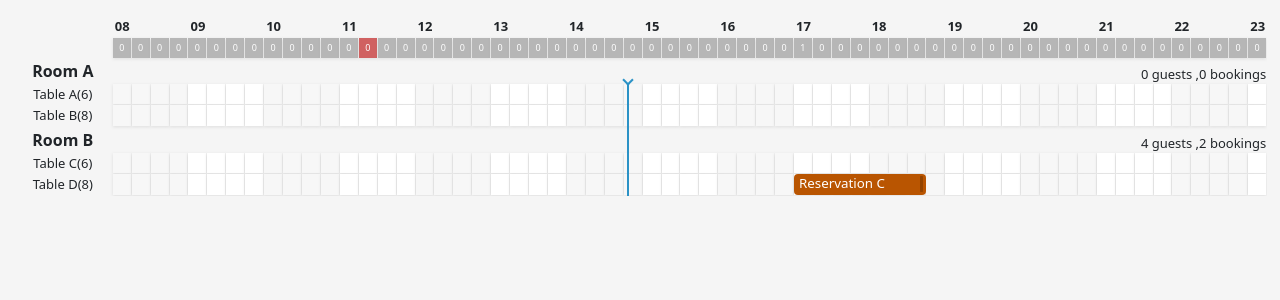
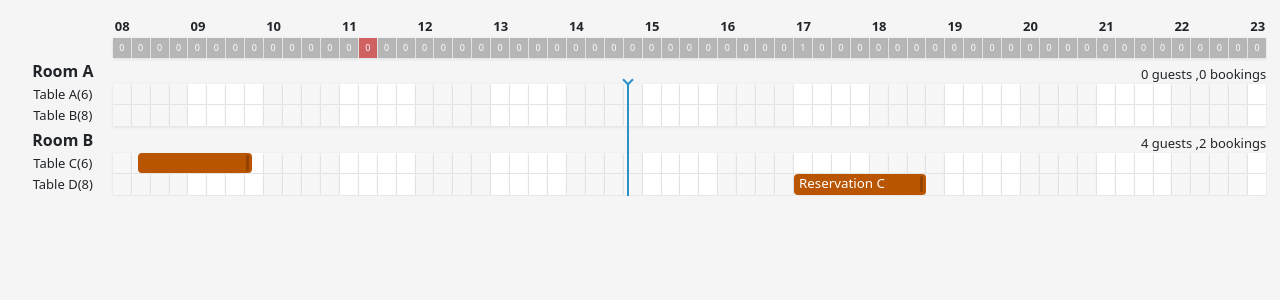
Before and after one commit to Med-Cherif/table-booking-calendar-1, a React (Vite) app: page / in a window 1280 px wide. Shown: the top 300 px of the page. Built offline with nearby package versions, Linux system fonts and the light colour scheme.

Commit message:
accepting time even if it's not in the range

```diff
--- a/src/components/table_booking_calendar/components/dragable_resizable_item/DragableResizableItem.tsx
+++ b/src/components/table_booking_calendar/components/dragable_resizable_item/DragableResizableItem.tsx
@@ -6,12 +6,15 @@ import { useDraggable } from '@dnd-kit/core';
 import { useEventsStore } from '../../../../store/eventsStore';
 import ModalTip from '../modal_tip';
 import { Reservation } from '../../../../types/types';
+import { addMinutes, parse, format } from 'date-fns';
 import lock from '../../../../assets/icons/lock.svg';
 
 interface DragableResizableItemProps {
   factor: number;
   tableId: number;
-  onResized?: (factor: number) => void;
+  diffResult: number;
+  diffEndResult: number;
+  onResized?: (factor: number, timeEnd: any) => void;
   onResizeStart?: () => void;
   onResizeEnd?: () => void;
   modal?: (close: () => void) => React.ReactNode;
@@ -30,6 +33,8 @@ const verticalDrag = (style: React.CSSProperties | undefined) =>
 export default function DragableResizableItem({
   factor,
   tableId,
+  diffEndResult,
+  diffResult,
   onResized,
   reservation,
   modal,
@@ -41,19 +46,36 @@ export default function DragableResizableItem({
   const widthRef = useRef(0);
   const factorRef = useRef(factor);
   const tdWidthRef = useRef(0);
+  const marginLeftRef = useRef(0);
+  const [marginLeft] = useState(() => {
+    if (diffResult === 5) {
+      return '33.3333333';
+    } else if (diffResult === 10) {
+      return '66.6666666';
+    }
+    return 0;
+  });
+
+  useEffect(() => {
+    console.log({ diffEndResult, diffResult });
+  }, []);
 
   useEffect(() => {
     const wd =
       document.querySelector('.table-item')?.getClientRects()[0]?.width ?? 0;
-    widthRef.current = wd * factor;
+    const newMarginLeft = (diffResult * tdWidthRef.current) / 15;
+    const newAddedWidth = (diffEndResult * tdWidthRef.current) / 15;
+    widthRef.current = wd * factor - newMarginLeft + newAddedWidth;
     tdWidthRef.current = wd;
+    marginLeftRef.current = newMarginLeft;
     setForceRender(!forceRender);
 
     function resize() {
       const wtd =
         document.querySelector('.table-item')?.getClientRects()[0]?.width ?? 0;
       tdWidthRef.current = wtd;
-      widthRef.current = wtd * factorRef.current;
+      widthRef.current = wtd * factorRef.current - newMarginLeft;
+      marginLeftRef.current = newMarginLeft;
       setForceRender((f) => !f);
     }
     window.addEventListener('resize', resize);
@@ -72,12 +94,28 @@ export default function DragableResizableItem({
     };
     const onMouseUp = () => {
       document.body.style.cursor = 'default';
+      /**
+       * 15 min => 15px
+       * 5 min =>
+       */
       let newWidth =
         Math.round(widthRef.current / tdWidthRef.current) * tdWidthRef.current;
       newWidth = newWidth == 0 ? tdWidthRef.current : newWidth;
-      widthRef.current = newWidth;
-      factorRef.current = newWidth / tdWidthRef.current;
-      onResized?.(newWidth / tdWidthRef.current);
+      widthRef.current = newWidth - newMarginLeft + newAddedWidth;
+      factorRef.current =
+        (newWidth - newMarginLeft + newAddedWidth) / tdWidthRef.current;
+      marginLeftRef.current = newMarginLeft;
+      // console.log({ newWidth, tdWidthRef: tdWidthRef.current });
+      onResized?.(
+        newWidth / tdWidthRef.current,
+        format(
+          addMinutes(
+            parse(reservation.time, 'HH:mm', new Date()),
+            (newWidth / tdWidthRef.current) * 15,
+          ),
+          'HH:mm',
+        ),
+      );
       useEventsStore.getState().setIsResizing(false);
       current.style.width = `${newWidth}px`;
       document.removeEventListener('mousemove', onMouseMove);
@@ -134,6 +172,7 @@ export default function DragableResizableItem({
         }}
         style={{
           width: `${widthRef.current}px`,
+          marginLeft: `${marginLeftRef.current}px`,
           ...(reservation.lock_tables ? {} : verticalDrag(style)),
           backgroundColor: '#b95501',
         }}
--- a/src/components/table_booking_calendar/components/room_table/RoomTable.tsx
+++ b/src/components/table_booking_calendar/components/room_table/RoomTable.tsx
@@ -39,18 +39,35 @@ export default function RoomTable({
         {table.name}
         {'(' + table.seats + ')'}
       </td>
-      {rangeList.map(({ hour, minute }, index) => {
-        const reservation = table.reservations.find(
-          ({ time }) => time == `${hour}:${minute}`,
-        );
+      {rangeList.map(({ hour, minute }, index, array) => {
+        let diff;
+        let diffResult;
+        let diffEndResult;
+        const reservation = table.reservations.find(({ time, id }) => {
+          const [reservationHour, reservationMinutes] = time.split(':');
+          diff = +reservationMinutes - +minute;
+          if (reservationHour === hour && diff <= 14 && diff >= 0) {
+            diffResult = diff;
+            return true;
+          }
+          return false;
+          // return reservationHour === hour && diff <= 14 && diff >= 0;
+        });
         let endTime: any, factor;
+        let diffEnd: number;
         if (reservation) {
           endTime = reservation.end.split(':');
+          const [bookingEndHour, bookingEndMinutes] = endTime;
           factor =
-            rangeList.findIndex(
-              ({ hour: h, minute: m }) =>
-                h == endTime?.[0] && m == endTime?.[1],
-            ) - index;
+            rangeList.findIndex(({ hour: h, minute: m }) => {
+              diffEnd = +bookingEndMinutes - +m;
+              if (h === bookingEndHour && diffEnd <= 14 && diffEnd >= 0) {
+                diffEndResult = diffEnd;
+                return true;
+                // return h === bookingEndHour && diffEnd <= 14 && diffEnd >= 0;
+              }
+              return false;
+            }) - index;
         }
 
         return (
@@ -64,15 +81,18 @@ export default function RoomTable({
               {reservation && (
                 <DragableResizableItem
                   tableId={table.id}
+                  diffResult={diffResult}
+                  diffEndResult={diffEndResult}
                   onDoubleClick={() => onReservationClick?.(reservation)}
                   modal={(close) => reservationModal?.(reservation, close)}
                   reservation={reservation}
                   factor={factor ?? 1}
-                  onResized={(f) => {
+                  onResized={(f, timeEnd) => {
                     const newEndTime = rangeList[index + f];
+                    const [h, m] = timeEnd.split(':');
                     onReservationChange?.({
                       type: 'resized',
-                      newEndTime: `${newEndTime.hour}:${newEndTime.minute}`,
+                      newEndTime: `${h}:${m}`,
                       reservation,
                       reservations: table.reservations,
                     });
--- a/src/helpers/math.helper.ts
+++ b/src/helpers/math.helper.ts
@@ -1,4 +1,4 @@
-import { parse, subMinutes, isWithinInterval } from 'date-fns';
+import { parse, subMinutes, addMinutes, isWithinInterval } from 'date-fns';
 import { Room, HourMinute, TimeBlock } from '../types/types';
 
 export function calculateTimeBlock(data: Room[], time: HourMinute): TimeBlock {
--- a/src/store/dataStore.ts
+++ b/src/store/dataStore.ts
@@ -41,8 +41,8 @@ export const useDataStore = create<DataState>()(
               reservations: [
                 {
                   id: 9,
-                  time: '08:05',
-                  end: '10:00',
+                  time: '08:20',
+                  end: '09:50',
                   persons: 2,
                   name: '',
                   lock_tables: false,
```
